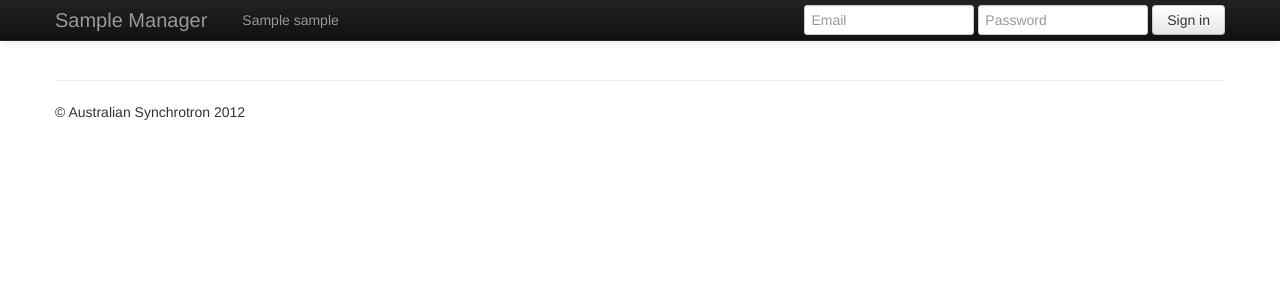
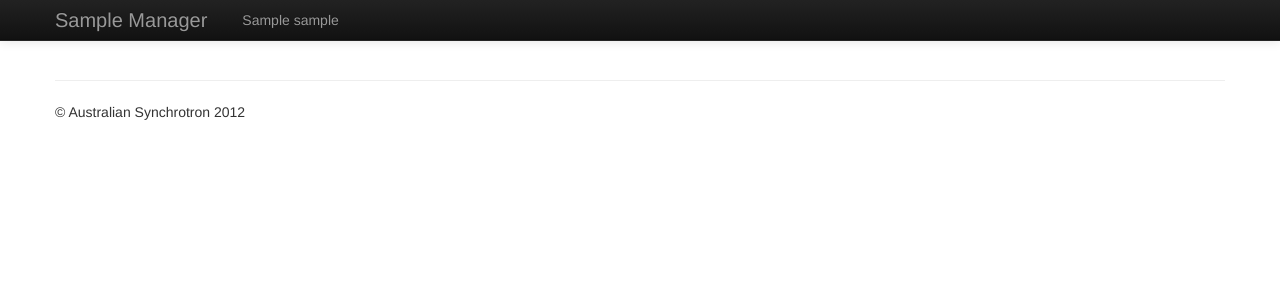
Before and after one commit to artificialexit/mx-sample-manager, a Python web app: template templates/tmpl.twig.html in a window 1280 px wide. Shown: the top 300 px of the page. Run offline with Jinja, Linux system fonts and the light colour scheme; the template is opened without the code that fills it: most values are stand-ins (such as "Sample title", 1, 10 or a date in 2020); some libraries are stand-ins or nearby versions.

Commit message:
remove login box from template

```diff
--- a/templates/tmpl.twig.html
+++ b/templates/tmpl.twig.html
@@ -66,11 +66,6 @@
       %}><a href={{ url_for(endpoint) }}>{{ caption }}</a>
     {% endfor %}
                         </ul>
-                        <form class="navbar-form pull-right">
-                            <input class="span2" type="text" placeholder="Email">
-                            <input class="span2" type="password" placeholder="Password">
-                            <button type="submit" class="btn">Sign in</button>
-                        </form>
                     </div><!--/.nav-collapse -->
                 </div>
             </div>
```
